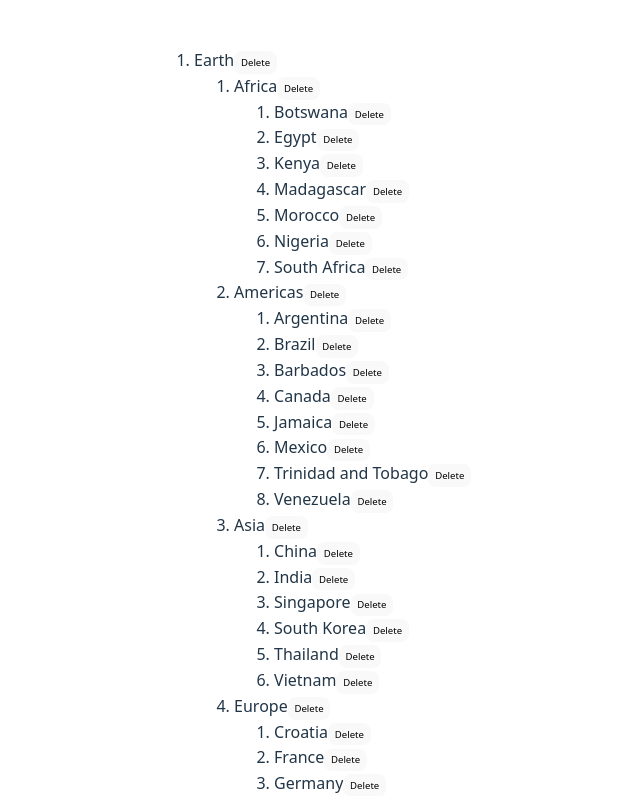
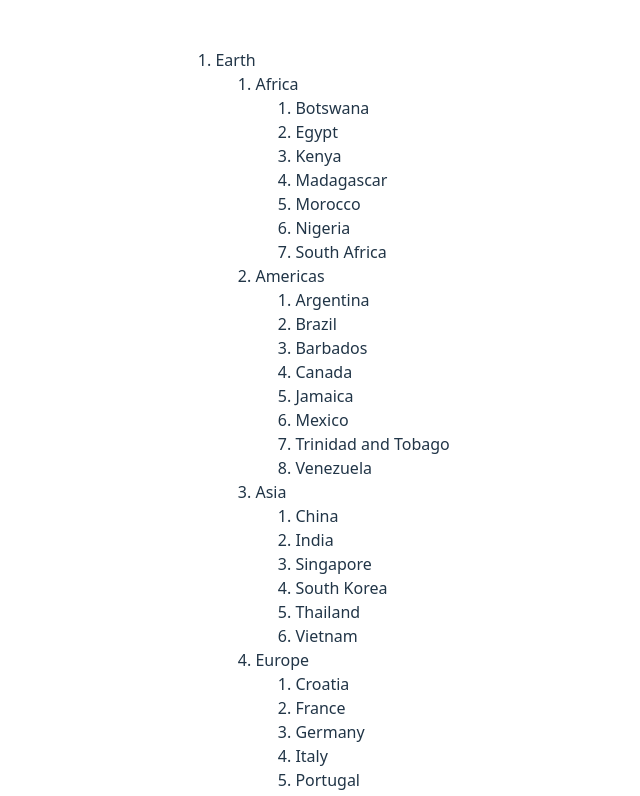
Before and after one commit to hsinny/react-official-examples, a React (Vite) app: page / in a window 1280 px wide. Shown: the top 796 px of the page, without its empty margins (297-937 px from the left). Built offline with nearby package versions, Linux system fonts and the light colour scheme.

Commit message:
feat: 使用扁平化狀態結構重構 TravelPlan 元件 UI

```diff
--- a/src/App.tsx
+++ b/src/App.tsx
@@ -1,14 +1,16 @@
 import './App.css';
 // import Game from './components/Game/Game';
 // import FilterableProductTable from './components/FilterableProductTable/FilterableProductTable';
-import TravelPlanWithNestedState from './components/TravelPlan/TravelPlanWithNestedState';
+// import TravelPlanWithNestedState from './components/TravelPlan/TravelPlanWithNestedState';
+import TravelPlanWithFlattenState from './components/TravelPlan/TravelPlanWithFlattenState';
 
 function App() {
   return (
     <>
       {/* <Game /> */}
       {/* <FilterableProductTable /> */}
-      <TravelPlanWithNestedState />
+      {/* <TravelPlanWithNestedState /> */}
+      <TravelPlanWithFlattenState />
     </>
   );
 }
--- /dev/null
+++ b/src/components/TravelPlan/TravelPlanWithFlattenState.tsx
@@ -0,0 +1,47 @@
+/**
+ * 使用 Flatten 結構資料，搭配遞迴元件，呈現樹狀結構 UI
+ * React Document：Avoid deeply nested state
+ * https://18.react.dev/learn/choosing-the-state-structure#avoid-deeply-nested-state
+ */
+import { useState } from 'react';
+import { initialTravelPlan } from './placesDataWithFlatten';
+
+interface Place {
+  id: number;
+  title: string;
+  childIds: Array<number>;
+}
+
+const PlaceTree = ({ placeId, allPlaces }: { placeId: number; allPlaces: Record<number, Place> }) => {
+  const place = allPlaces[placeId];
+  const childIds = place.childIds;
+
+  return (
+    <li>
+      {place.title}
+      {childIds.length > 0 && (
+        <ol>
+          {childIds.map((childId) => (
+            <PlaceTree key={childId} placeId={childId} allPlaces={allPlaces} />
+          ))}
+        </ol>
+      )}
+    </li>
+  );
+};
+
+const TravelPlan = () => {
+  const [plan] = useState(initialTravelPlan);
+  const root = plan[0];
+  const planetIds = root.childIds;
+
+  return (
+    <ol style={{ textAlign: 'left' }}>
+      {planetIds.map((id) => (
+        <PlaceTree key={id} placeId={id} allPlaces={plan} />
+      ))}
+    </ol>
+  );
+};
+
+export default TravelPlan;
--- /dev/null
+++ b/src/components/TravelPlan/placesDataWithFlatten.ts
@@ -0,0 +1,247 @@
+export const initialTravelPlan = {
+  0: {
+    id: 0,
+    title: '(Root)',
+    childIds: [1, 42, 46],
+  },
+  1: {
+    id: 1,
+    title: 'Earth',
+    childIds: [2, 10, 19, 26, 34],
+  },
+  2: {
+    id: 2,
+    title: 'Africa',
+    childIds: [3, 4, 5, 6, 7, 8, 9],
+  },
+  3: {
+    id: 3,
+    title: 'Botswana',
+    childIds: [],
+  },
+  4: {
+    id: 4,
+    title: 'Egypt',
+    childIds: [],
+  },
+  5: {
+    id: 5,
+    title: 'Kenya',
+    childIds: [],
+  },
+  6: {
+    id: 6,
+    title: 'Madagascar',
+    childIds: [],
+  },
+  7: {
+    id: 7,
+    title: 'Morocco',
+    childIds: [],
+  },
+  8: {
+    id: 8,
+    title: 'Nigeria',
+    childIds: [],
+  },
+  9: {
+    id: 9,
+    title: 'South Africa',
+    childIds: [],
+  },
+  10: {
+    id: 10,
+    title: 'Americas',
+    childIds: [11, 12, 13, 14, 15, 16, 17, 18],
+  },
+  11: {
+    id: 11,
+    title: 'Argentina',
+    childIds: [],
+  },
+  12: {
+    id: 12,
+    title: 'Brazil',
+    childIds: [],
+  },
+  13: {
+    id: 13,
+    title: 'Barbados',
+    childIds: [],
+  },
+  14: {
+    id: 14,
+    title: 'Canada',
+    childIds: [],
+  },
+  15: {
+    id: 15,
+    title: 'Jamaica',
+    childIds: [],
+  },
+  16: {
+    id: 16,
+    title: 'Mexico',
+    childIds: [],
+  },
+  17: {
+    id: 17,
+    title: 'Trinidad and Tobago',
+    childIds: [],
+  },
+  18: {
+    id: 18,
+    title: 'Venezuela',
+    childIds: [],
+  },
+  19: {
+    id: 19,
+    title: 'Asia',
+    childIds: [20, 21, 22, 23, 24, 25],
+  },
+  20: {
+    id: 20,
+    title: 'China',
+    childIds: [],
+  },
+  21: {
+    id: 21,
+    title: 'India',
+    childIds: [],
+  },
+  22: {
+    id: 22,
+    title: 'Singapore',
+    childIds: [],
+  },
+  23: {
+    id: 23,
+    title: 'South Korea',
+    childIds: [],
+  },
+  24: {
+    id: 24,
+    title: 'Thailand',
+    childIds: [],
+  },
+  25: {
+    id: 25,
+    title: 'Vietnam',
+    childIds: [],
+  },
+  26: {
+    id: 26,
+    title: 'Europe',
+    childIds: [27, 28, 29, 30, 31, 32, 33],
+  },
+  27: {
+    id: 27,
+    title: 'Croatia',
+    childIds: [],
+  },
+  28: {
+    id: 28,
+    title: 'France',
+    childIds: [],
+  },
+  29: {
+    id: 29,
+    title: 'Germany',
+    childIds: [],
+  },
+  30: {
+    id: 30,
+    title: 'Italy',
+    childIds: [],
+  },
+  31: {
+    id: 31,
+    title: 'Portugal',
+    childIds: [],
+  },
+  32: {
+    id: 32,
+    title: 'Spain',
+    childIds: [],
+  },
+  33: {
+    id: 33,
+    title: 'Turkey',
+    childIds: [],
+  },
+  34: {
+    id: 34,
+    title: 'Oceania',
+    childIds: [35, 36, 37, 38, 39, 40, 41],
+  },
+  35: {
+    id: 35,
+    title: 'Australia',
+    childIds: [],
+  },
+  36: {
+    id: 36,
+    title: 'Bora Bora (French Polynesia)',
+    childIds: [],
+  },
+  37: {
+    id: 37,
+    title: 'Easter Island (Chile)',
+    childIds: [],
+  },
+  38: {
+    id: 38,
+    title: 'Fiji',
+    childIds: [],
+  },
+  39: {
+    id: 39,
+    title: 'Hawaii (the USA)',
+    childIds: [],
+  },
+  40: {
+    id: 40,
+    title: 'New Zealand',
+    childIds: [],
+  },
+  41: {
+    id: 41,
+    title: 'Vanuatu',
+    childIds: [],
+  },
+  42: {
+    id: 42,
+    title: 'Moon',
+    childIds: [43, 44, 45],
+  },
+  43: {
+    id: 43,
+    title: 'Rheita',
+    childIds: [],
+  },
+  44: {
+    id: 44,
+    title: 'Piccolomini',
+    childIds: [],
+  },
+  45: {
+    id: 45,
+    title: 'Tycho',
+    childIds: [],
+  },
+  46: {
+    id: 46,
+    title: 'Mars',
+    childIds: [47, 48],
+  },
+  47: {
+    id: 47,
+    title: 'Corn Town',
+    childIds: [],
+  },
+  48: {
+    id: 48,
+    title: 'Green Hill',
+    childIds: [],
+  },
+};
```
